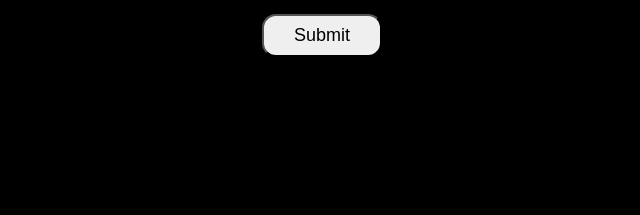
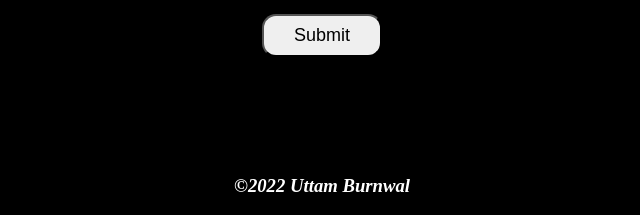
Before and after one commit to UttamBurnwal/App_Car_Price_Prediction, a Flask app: page / in a window 1280 px wide. Shown: the part 824-1039 px from the top of the page, without its empty margins (318-958 px from the left). Before the commit the page ends 879 px from the top, so only its background shows below. Run offline with Flask 2, Linux system fonts and the light colour scheme; parts of the project's set-up code (start-up, migrations or seed data) failed here and were passed over.

Commit message:
Update index.html

```diff
--- a/templates/index.html
+++ b/templates/index.html
@@ -41,6 +41,10 @@
 
 
         <br><br><h3>{{ prediction_text }}<h3>
+        <br>
+        <br>
+        <p style="color:white;"><b><i>©2022 Uttam Burnwal</b></i></p>
+
     </div>
 
 
```
